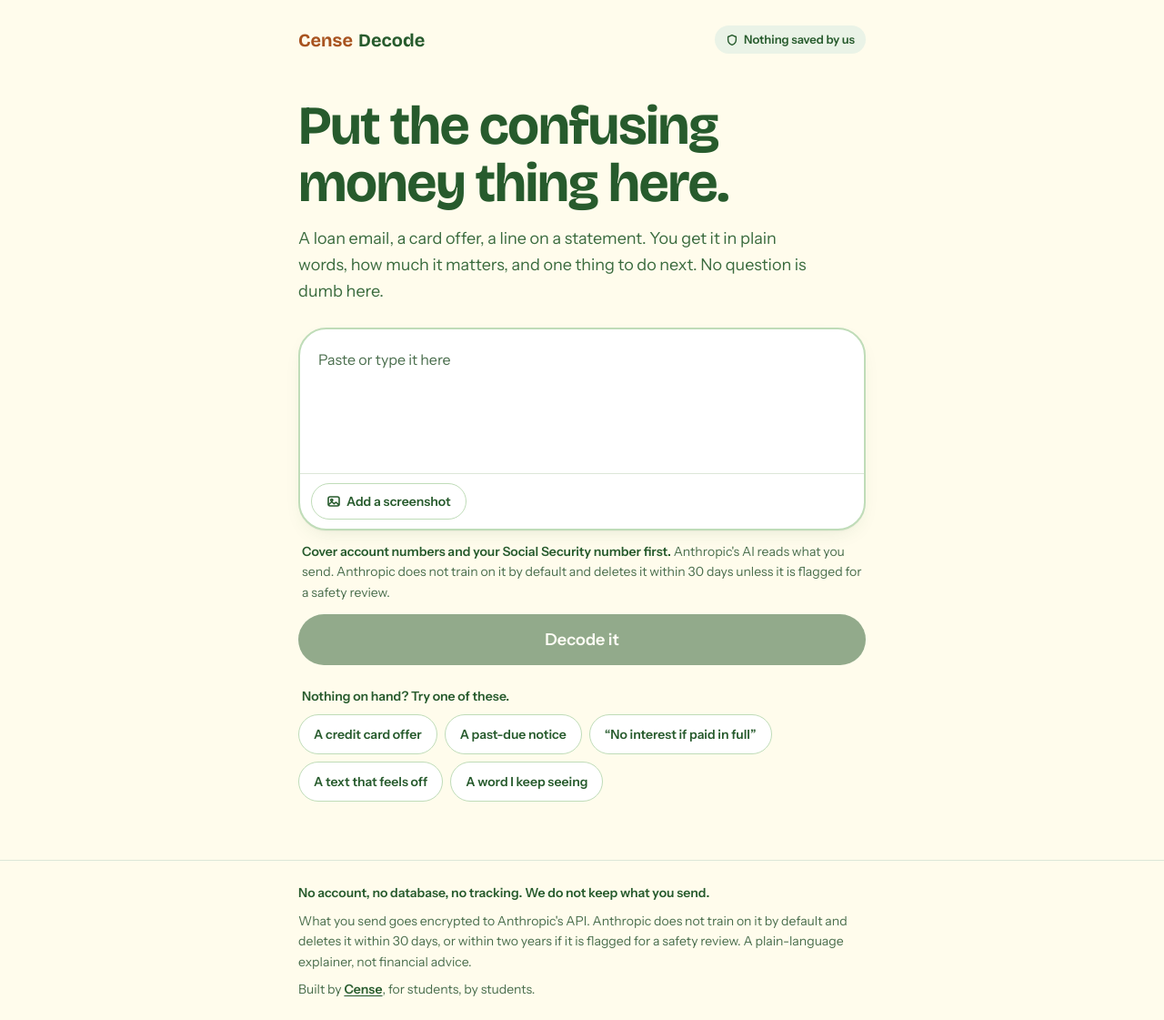
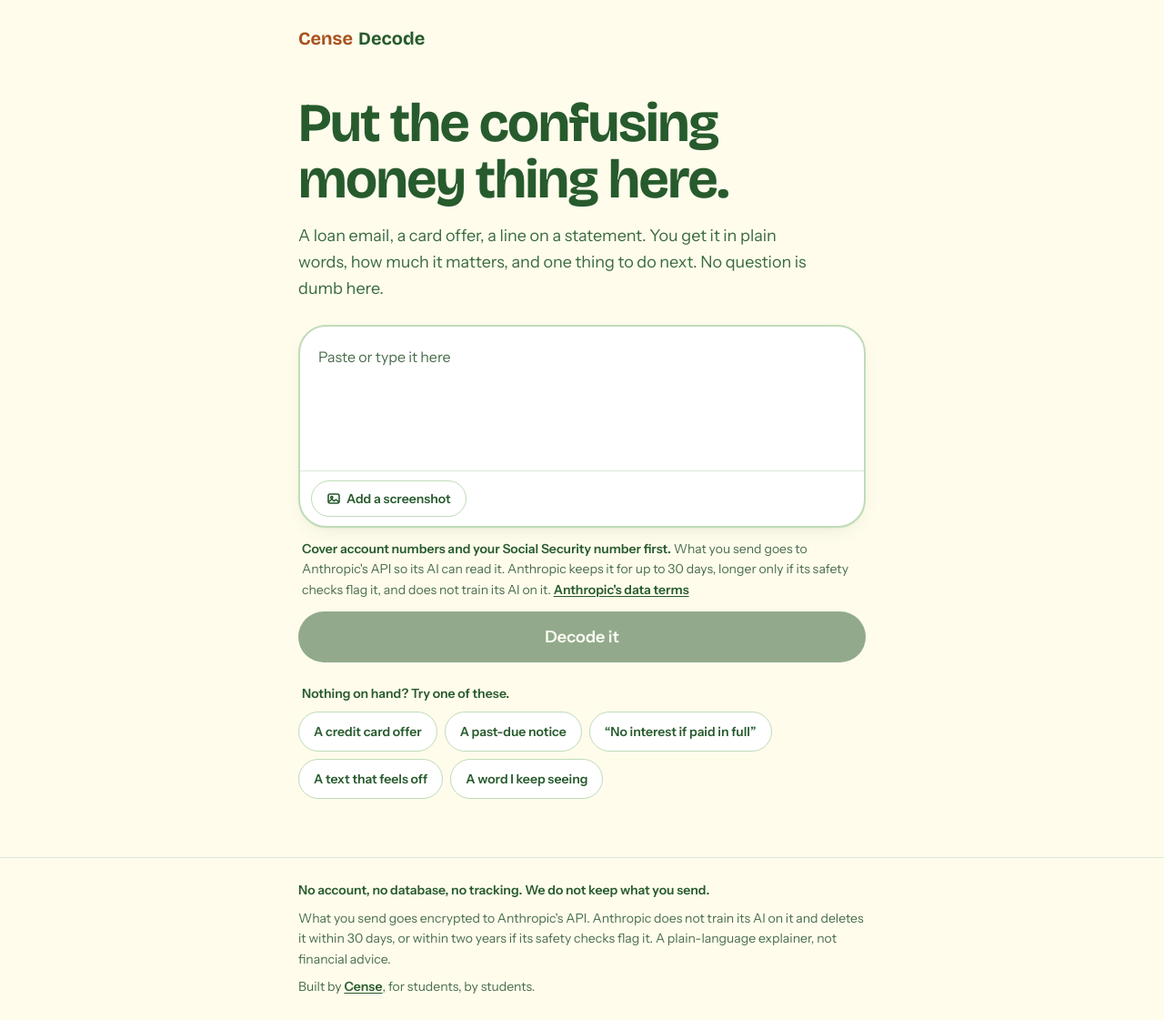
Before and after one commit to benbrosnahan/cense-decode, a Next.js app: page / in a window 1280 px wide. Shown: the whole page at 91% size. Built offline with nearby package versions, Linux system fonts and the light colour scheme.

Commit message:
Replace the privacy badge with a plain note above Decode it
Names Anthropic's API, the 30 days, the flagged-content exception and no
training, and links Anthropic's terms.

```diff
--- a/src/app/page.tsx
+++ b/src/app/page.tsx
@@ -183,9 +183,9 @@ export default function Home() {
           </p>
           <p className="mt-2 text-sm leading-relaxed text-muted-foreground">
             What you send goes encrypted to Anthropic&apos;s API. Anthropic
-            does not train on it by default and deletes it within 30 days, or
-            within two years if it is flagged for a safety review. A
-            plain-language explainer, not financial advice.
+            does not train its AI on it and deletes it within 30 days, or
+            within two years if its safety checks flag it. A plain-language
+            explainer, not financial advice.
           </p>
           <p className="mt-2 text-sm text-muted-foreground">
             Built by{" "}
--- a/src/components/InputScreen.tsx
+++ b/src/components/InputScreen.tsx
@@ -13,6 +13,10 @@ interface Props {
   onChange: (next: Submission) => void;
   onSubmit: () => void;
 }
+
+/** Anthropic's privacy center: how long API data is kept. */
+export const ANTHROPIC_PRIVACY =
+  "https://privacy.claude.com/en/articles/7996866-how-long-do-you-store-my-organization-s-data";
 
 /** The API reads the first 4,000 characters. Say so before it matters. */
 const MAX_CHARS = 4000;
@@ -192,15 +196,26 @@ export default function InputScreen({ value, onChange, onSubmit }: Props) {
               that worries you near the top.
             </p>
           )}
-          {/* Said here, at the moment of handing something over, not only in
-              a footer nobody reaches. */}
+          {/* Said here, before the student presses Decode it, not only in a
+              footer nobody reaches. Anthropic's terms for API customers,
+              checked 2026-11-15: inputs and outputs are deleted within 30
+              days (up to two years if a safety system flags them) and are not
+              used for training by default. */}
           <p className="text-sm leading-relaxed text-muted-foreground">
             <strong className="font-semibold text-foreground">
               Cover account numbers and your Social Security number first.
             </strong>{" "}
-            Anthropic&apos;s AI reads what you send. Anthropic does not train
-            on it by default and deletes it within 30 days unless it is flagged
-            for a safety review.
+            What you send goes to Anthropic&apos;s API so its AI can read it.
+            Anthropic keeps it for up to 30 days, longer only if its safety
+            checks flag it, and does not train its AI on it.{" "}
+            <a
+              href={ANTHROPIC_PRIVACY}
+              target="_blank"
+              rel="noopener noreferrer"
+              className="font-semibold text-primary underline underline-offset-2 hover:no-underline"
+            >
+              Anthropic&apos;s data terms
+            </a>
           </p>
         </div>
 
--- a/src/components/Nav.tsx
+++ b/src/components/Nav.tsx
@@ -16,22 +16,6 @@ export default function Nav() {
         </a>
         <span className="text-foreground">Decode</span>
       </nav>
-      <span className="inline-flex items-center gap-1.5 whitespace-nowrap rounded-full bg-secondary px-3 py-1.5 text-xs font-semibold text-foreground">
-        <svg
-          aria-hidden
-          viewBox="0 0 16 16"
-          // Dropped below 360px so the badge fits beside the name at 320px.
-          className="h-3.5 w-3.5 flex-shrink-0 max-[359px]:hidden"
-          fill="none"
-          stroke="currentColor"
-          strokeWidth={1.6}
-          strokeLinecap="round"
-          strokeLinejoin="round"
-        >
-          <path d="M8 1.8 13 4v3.6c0 3-2 5.4-5 6.6-3-1.2-5-3.6-5-6.6V4l5-2.2Z" />
-        </svg>
-        Nothing saved by us
-      </span>
     </header>
   );
 }
```
Also changed, not shown: 1 other file (tests, documents, lock files or other folders).
